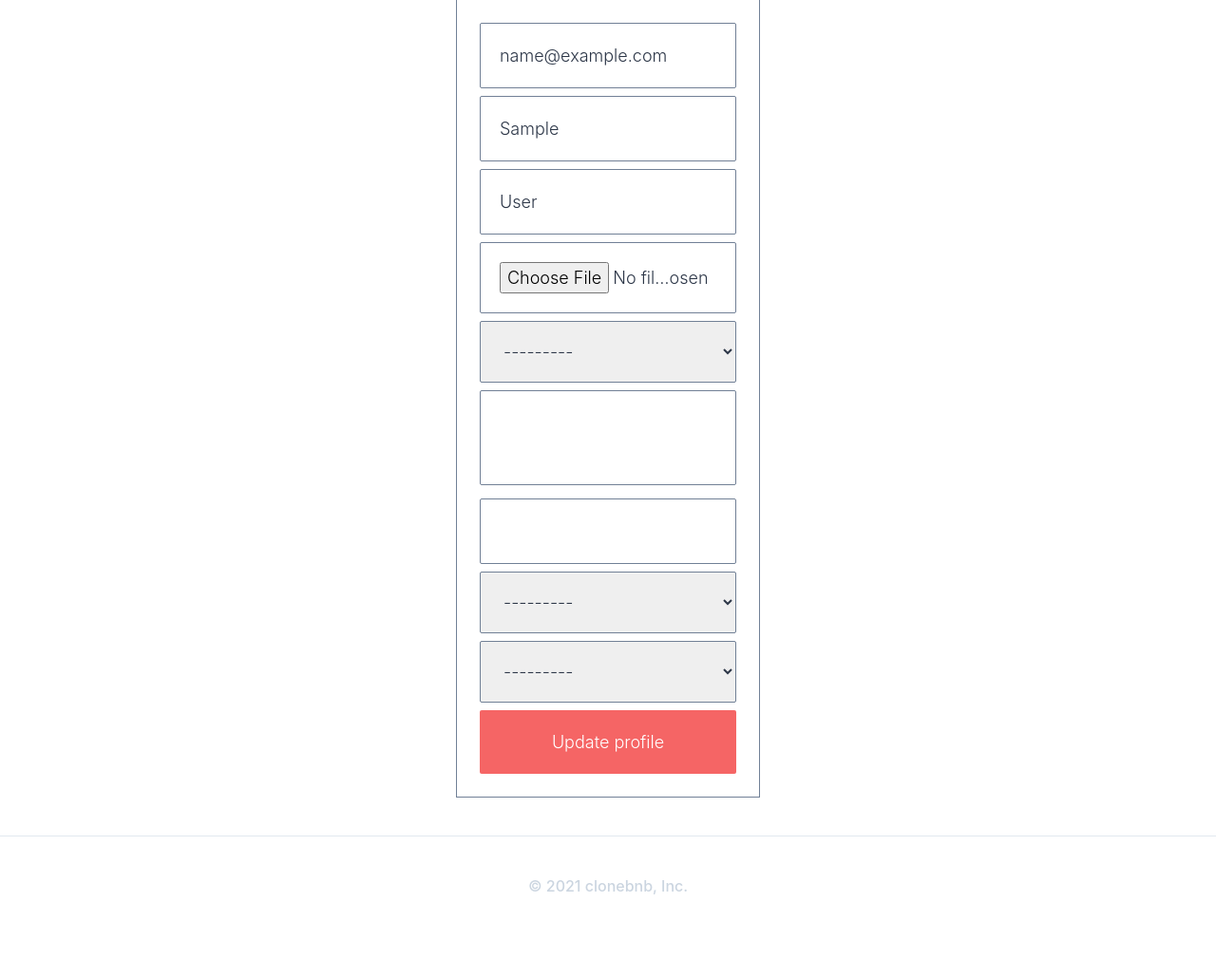
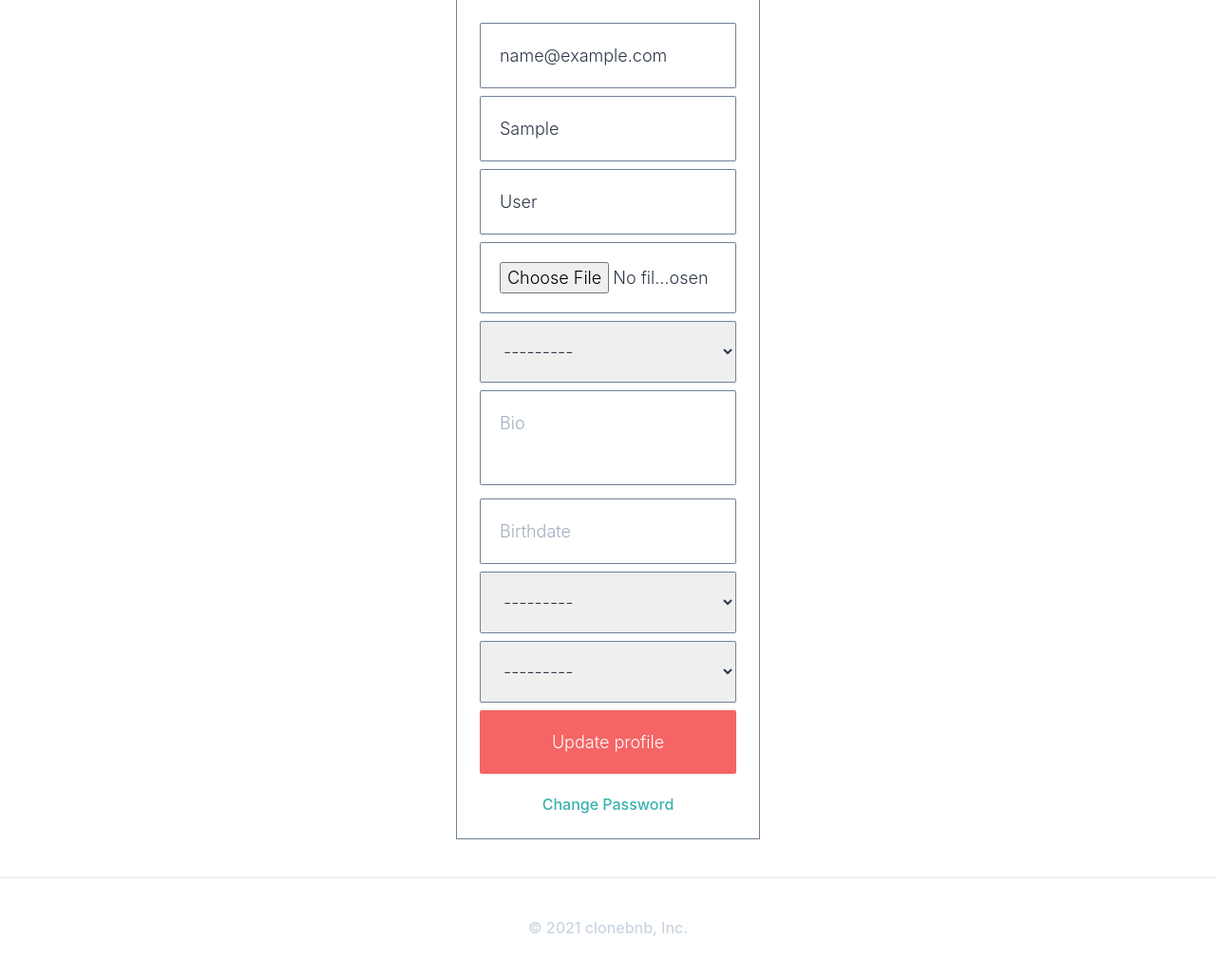
Before and after one commit to KimHS0915/python-django-clone-coding, a Django app: page /users/update-profile in a window 1280 px wide. Shown: the part 97-1126 px from the top of the page at 95% size. Before the commit the page ends 1039 px from the top, so only its background shows below. Run offline with Django 3.2, Linux system fonts and the light colour scheme; the visitor is signed in with stand-in values (Sample User, id 1); some libraries are stand-ins or nearby versions.

Commit message:
Update edit profile and change password

```diff
--- a/templates/users/update_password.html
+++ b/templates/users/update_password.html
@@ -10,7 +10,7 @@
 {% block content %}
     <div class='min-h-75h'>
         <div class='container lg:w-5/12 md:w-1/2 xl:w-1/4 mx-auto my-10 flex flex-col items-center border p-6 border-gray-600'>
-            {% if object.login_method == 'password' %}
+            {% if user.login_method == 'email' %}
                 {% include 'mixins/auth/auth_form.html' with form=form cta='Update profile' %}
             {% else %}
                 <meta http-equiv="REFRESH" content="0;url={{ user.get_absolute_url }}">
--- a/templates/users/update_profile.html
+++ b/templates/users/update_profile.html
@@ -9,8 +9,8 @@
 
 {% block content %}
     <div class='container lg:w-5/12 md:w-1/2 xl:w-1/4 mx-auto my-10 flex flex-col items-center border p-6 border-gray-600'>
-        {% include 'mixins/auth/auth_form.html' with form=form cta='Update profile' %}
-        {% if object.login_method == 'password' %}
+        {% include 'mixins/auth/auth_form.html' with form=form cta='Update profile' user=user %}
+        {% if object.login_method == 'email' %}
             <div class='mt-5'>
                 <a href='{% url "users:password" %}' class='text-teal-500 font-medium'>Change Password</a>
             </div>
--- a/users/views.py
+++ b/users/views.py
@@ -224,7 +224,26 @@
         self.object.save()
         return super().form_valid(form)
 
+    def get_form(self, form_class=None):
+        form = super().get_form(form_class=form_class)
+        form.fields['email'].widget.attrs = {'placeholder': 'email'}
+        form.fields['first_name'].widget.attrs = {'placeholder': 'first_name'}
+        form.fields['last_name'].widget.attrs = {'placeholder': 'last_name'}
+        form.fields['bio'].widget.attrs = {'placeholder': 'Bio'}
+        form.fields['birthdate'].widget.attrs = {'placeholder': 'Birthdate'}
+        return form
+
 
 class UpdatePasswordView(PasswordChangeView):
 
     template_name = 'users/update_password.html'
+
+    def get_form(self, form_class=None):
+        form = super().get_form(form_class=form_class)
+        form.fields['old_password'].widget.attrs = {
+            'placeholder': 'Current password'}
+        form.fields['new_password1'].widget.attrs = {
+            'placeholder': 'New password'}
+        form.fields['new_password2'].widget.attrs = {
+            'placeholder': 'Confirm new password'}
+        return form
```
